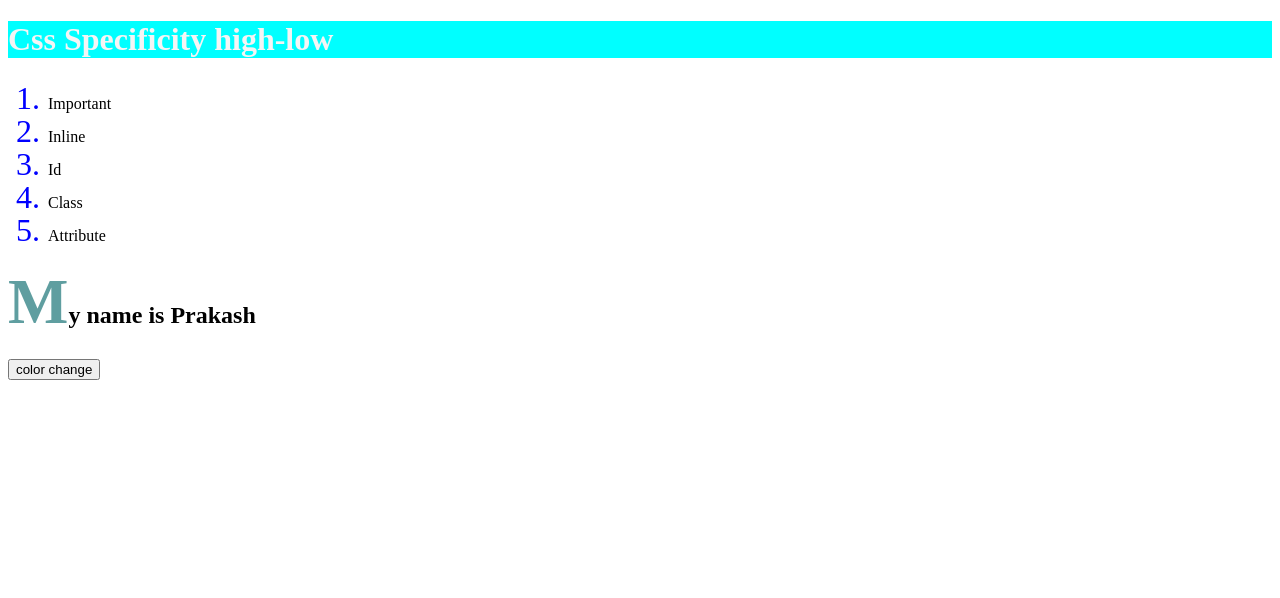
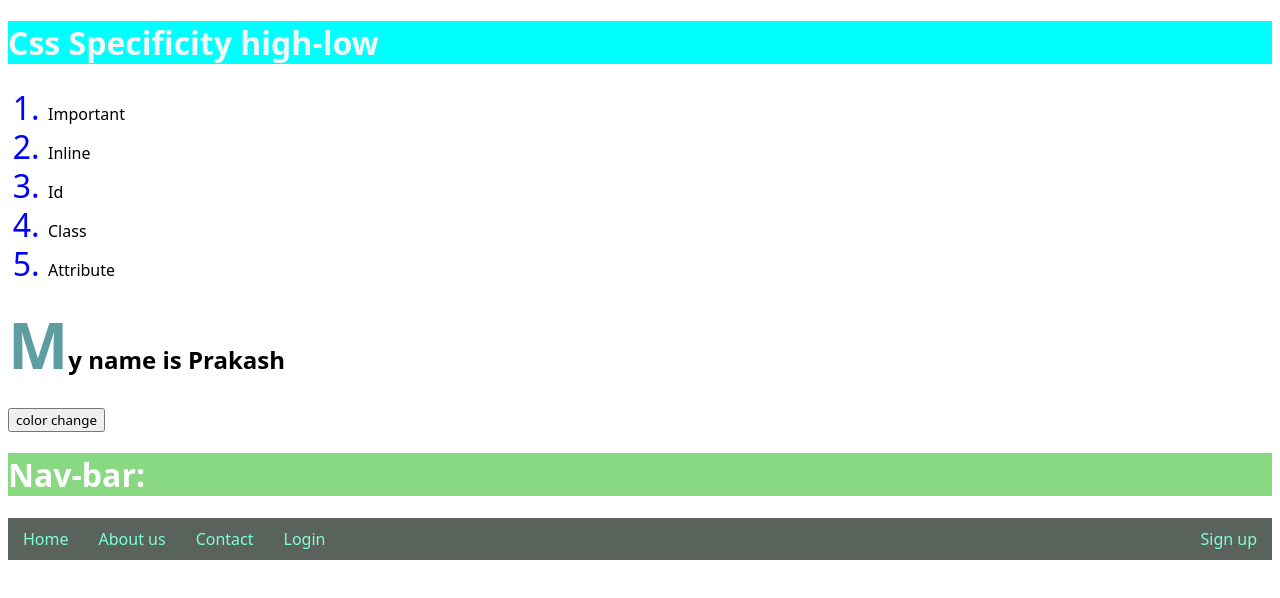
Before and after one commit to Patlu29/Git-task, a plain HTML site: page demo.html in a window 1280 px wide. Drawn offline with Linux system fonts and the light colour scheme.

Commit message:
nav-bar created

```diff
--- a/demo.css
+++ b/demo.css
@@ -1,3 +1,8 @@
+* {
+    box-sizing: border-box;
+    font-family: system-ui, -apple-system, BlinkMacSystemFont, 'Segoe UI', Roboto, Oxygen, Ubuntu, Cantarell, 'Open Sans', 'Helvetica Neue', sans-serif;
+}
+
 /* CSS  specificity */
 h1 {
   background-color: aqua !important;
@@ -42,3 +47,26 @@ h1 {
   border: none;
   border-radius: 10px;
 }
+
+.navbar {
+    color: rgb(255, 255, 255) !important ;
+    background-color: rgb(137, 216, 130) !important;
+}
+
+.nav-list {
+    list-style-type: none;
+    margin: 0;
+    padding: 0;
+    background-color: rgb(90, 99, 91);
+    overflow: hidden;
+}
+
+.nav-list-attributes {
+    float: left;
+    padding: 10px 15px;
+    color: aquamarine;
+}
+
+.nav-list-attributes:hover {
+    background-color: rgb(40, 49, 41);
+}
--- a/demo.html
+++ b/demo.html
@@ -27,5 +27,13 @@
       <h2 class="pseudo-paragraph">My name is Prakash</h2>
       <button class="pseudo-button">color change</button>
     </div>
+    <h1 class="navbar">Nav-bar:</h1>
+    <ul class="nav-list">
+        <li class="nav-list-attributes">Home</li>
+        <li class="nav-list-attributes">About us</li>
+        <li class="nav-list-attributes">Contact</li>
+        <li class="nav-list-attributes">Login</li>
+        <li class="nav-list-attributes" style="float: right;">Sign up</li>
+    </ul>
   </body>
 </html>
```
